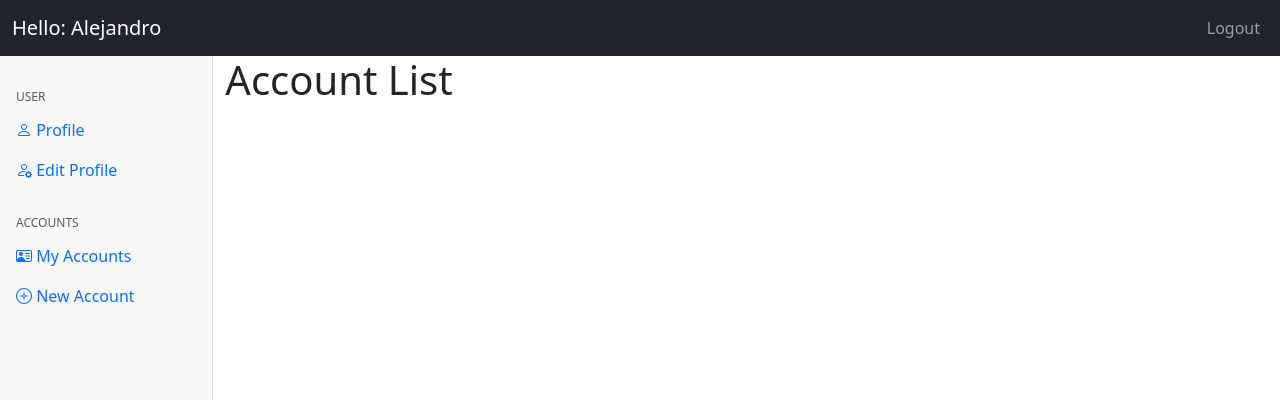
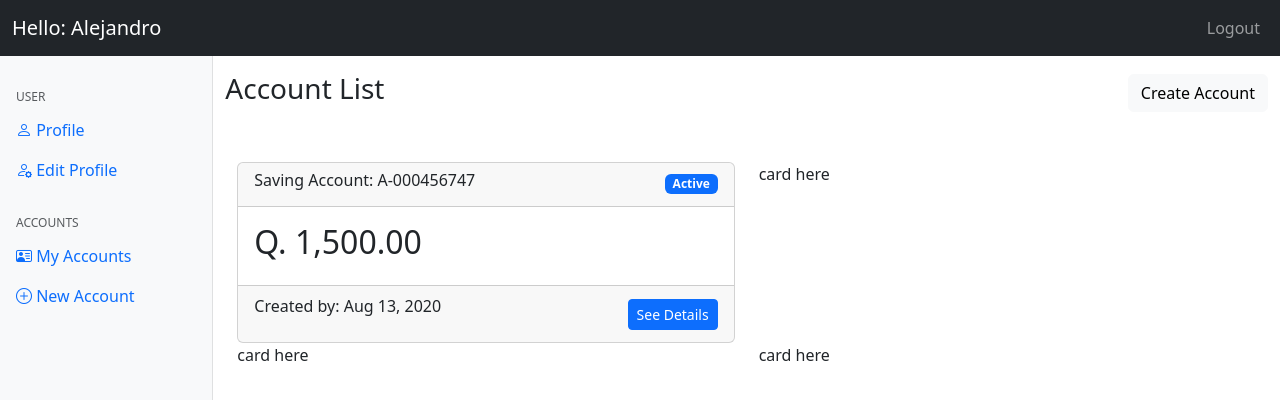
Before and after one commit to AleejandroReyna/new-bank-app, a React (Create React App) app: page /accounts in a window 1280 px wide. Shown: the top 400 px of the page. Built offline with nearby package versions, Linux system fonts and the light colour scheme.

Commit message:
account-list: Added base account list screen

```diff
--- a/src/screens/Accounts/List/_List.tsx
+++ b/src/screens/Accounts/List/_List.tsx
@@ -1 +1,46 @@
-export const List = () => <h1>Account List</h1>
+// Dependencies
+import { Link } from "react-router-dom"
+
+// UI Components
+import { AppTitle } from "../../../components/common/AppTitle"
+import { Button, Container, Row, Col, Card, Badge, Stack } from "react-bootstrap"
+
+export const List = () => {
+  return (
+    <>
+      <AppTitle title="Account List">
+        <Link to="/accounts/new">
+          <Button type="button" role="button" variant="light">Create Account</Button>
+        </Link>
+      </AppTitle>
+      <Container className="mt-5">
+        <Row>
+          <Col lg={6}>
+            <Card>
+              <Card.Header>
+                <Stack direction="horizontal" gap={2}>
+                  <h6>Saving Account: A-000456747</h6>
+                  <Badge bg="primary" className="ms-auto">Active</Badge>
+                </Stack>
+              </Card.Header>
+              <Card.Body>
+                <h2>Q. 1,500.00</h2>
+              </Card.Body>
+              <Card.Footer>
+                <Stack direction="horizontal" gap={2}>
+                  <p>Created by: Aug 13, 2020</p>
+                  <Link to="/accounts/1"  className="ms-auto">
+                    <Button size="sm">See Details</Button>
+                  </Link>
+                </Stack>
+              </Card.Footer>
+            </Card>
+          </Col>
+          <Col lg={6}>card here</Col>
+          <Col lg={6}>card here</Col>
+          <Col lg={6}>card here</Col>
+        </Row>
+      </Container>
+    </>
+  )
+}
```
